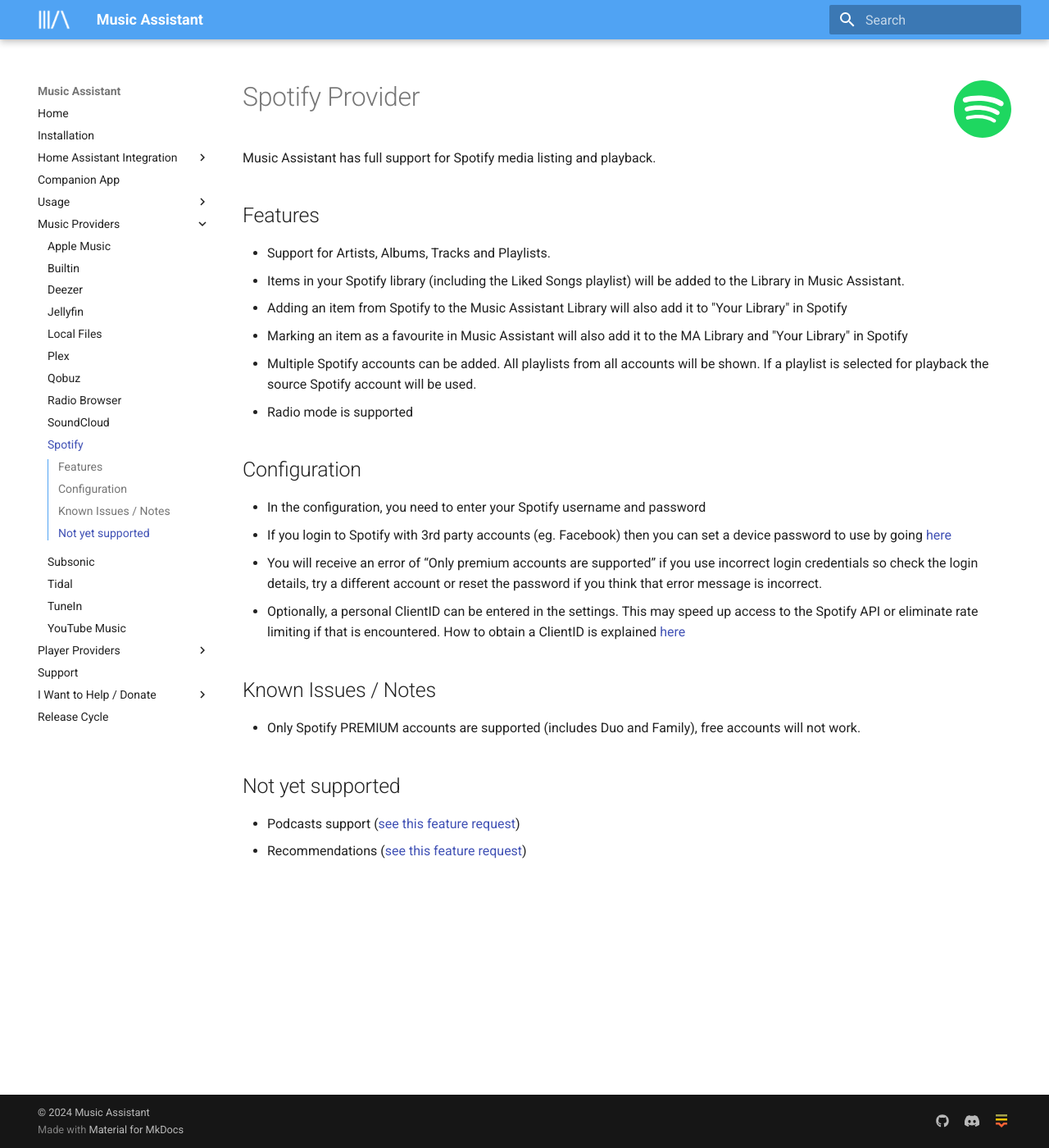
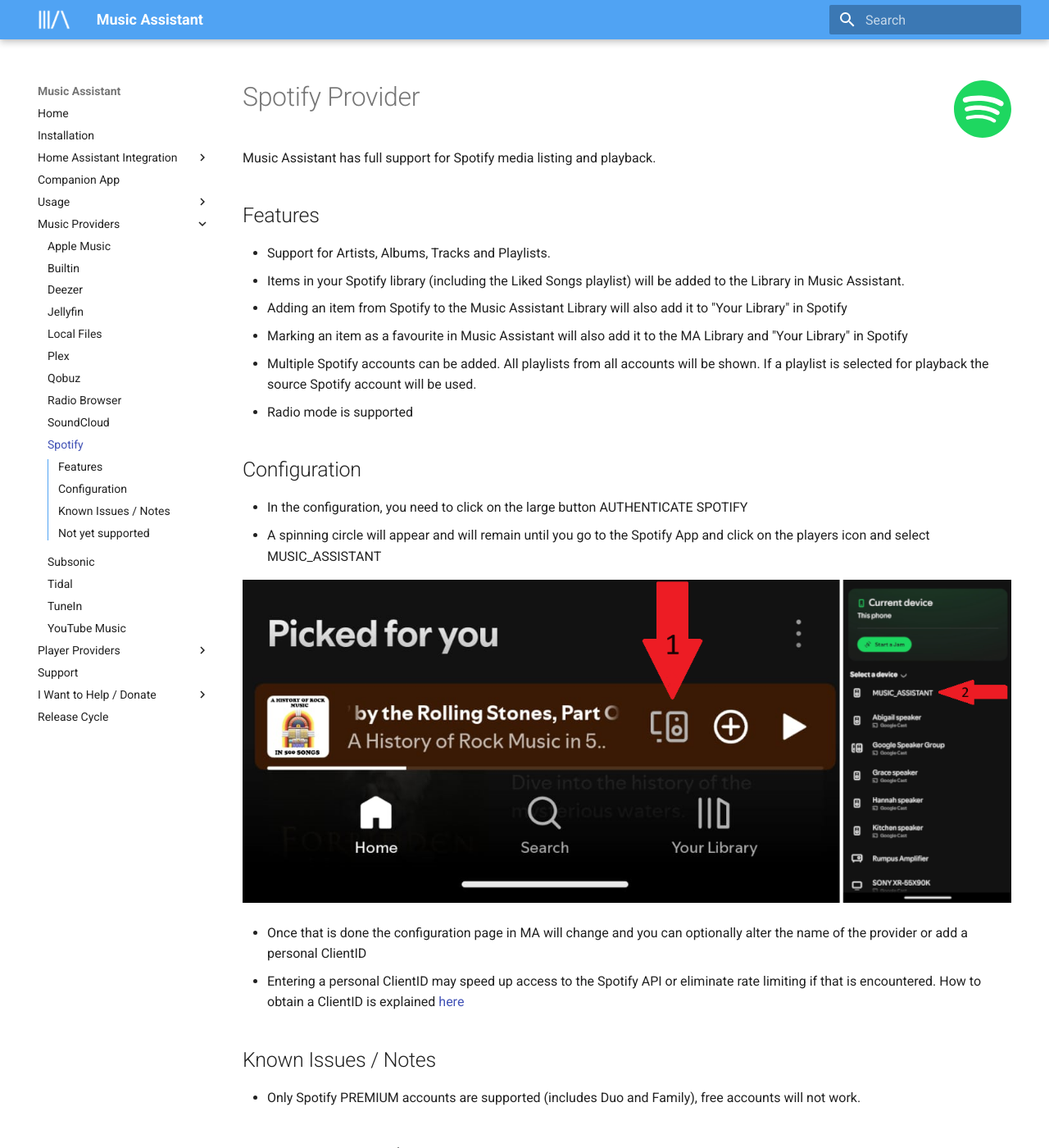
Before and after one commit to pwbriggs/music-assistant.github.io, an MkDocs documentation site: the page built from docs/music-providers/spotify.md, in a window 1280 px wide and 1400 px high. Shown: the whole window at 82% size. Built offline with MkDocs 1.6.1 and Material for MkDocs 9.7.7, drawn with Linux system fonts in a browser that asks for light colours.

Commit message:
New OAUTH flow

```diff
--- a/docs/music-providers/spotify.md
+++ b/docs/music-providers/spotify.md
@@ -12,10 +12,13 @@
 - Radio mode is supported
 
 ## Configuration
-- In the configuration, you need to enter your Spotify username and password
-- If you login to Spotify with 3rd party accounts (eg. Facebook) then you can set a device password to use by going [here](https://www.spotify.com/de-en/account/set-device-password/)
-- You will receive an error of “Only premium accounts are supported” if you use incorrect login credentials so check the login details, try a different account or reset the password if you think that error message is incorrect.
-- Optionally, a personal ClientID can be entered in the settings. This may speed up access to the Spotify API or eliminate rate limiting if that is encountered. How to obtain a ClientID is explained [here](https://developer.spotify.com/documentation/web-api/concepts/apps)
+- In the configuration, you need to click on the large button AUTHENTICATE SPOTIFY
+- A spinning circle will appear and will remain until you go to the Spotify App and click on the players icon and select MUSIC_ASSISTANT
+
+  ![Spotify App Image](../assets/Spotify-app-image.png)
+
+- Once that is done the configuration page in MA will change and you can optionally alter the name of the provider or add a personal ClientID
+- Entering a personal ClientID may speed up access to the Spotify API or eliminate rate limiting if that is encountered. How to obtain a ClientID is explained [here](https://developer.spotify.com/documentation/web-api/concepts/apps)
 
 ## Known Issues / Notes
 
```
